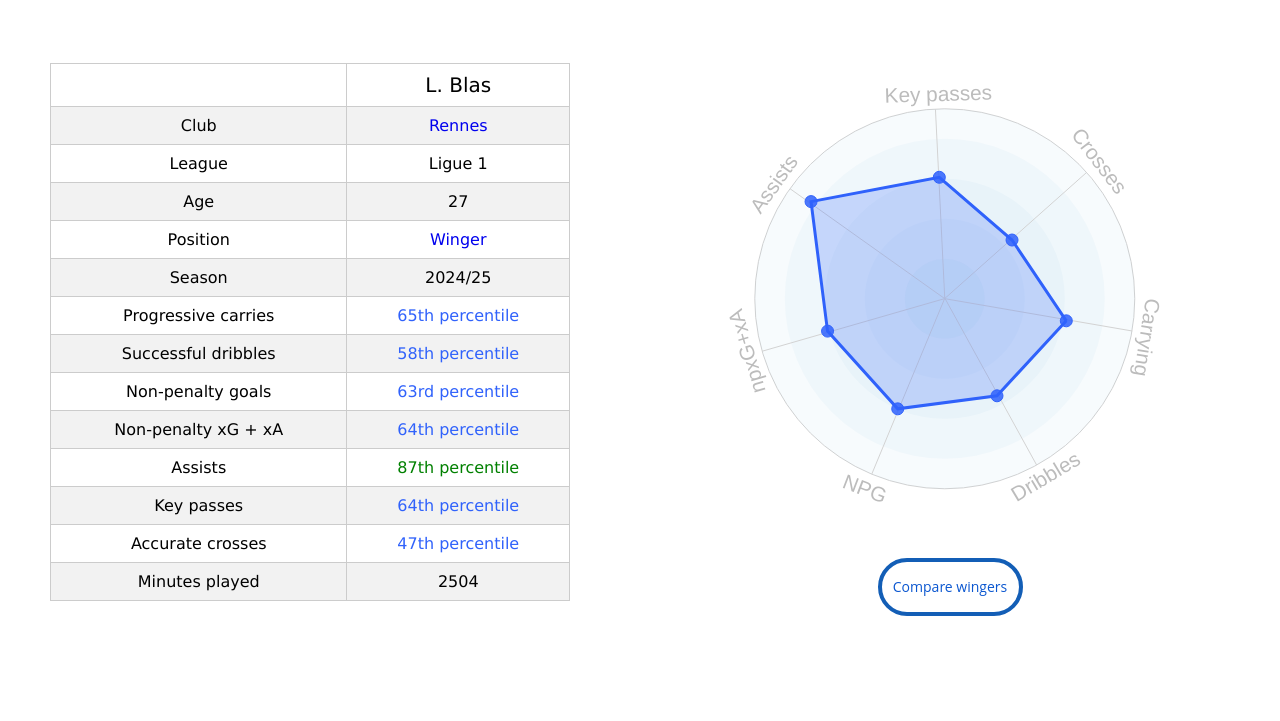
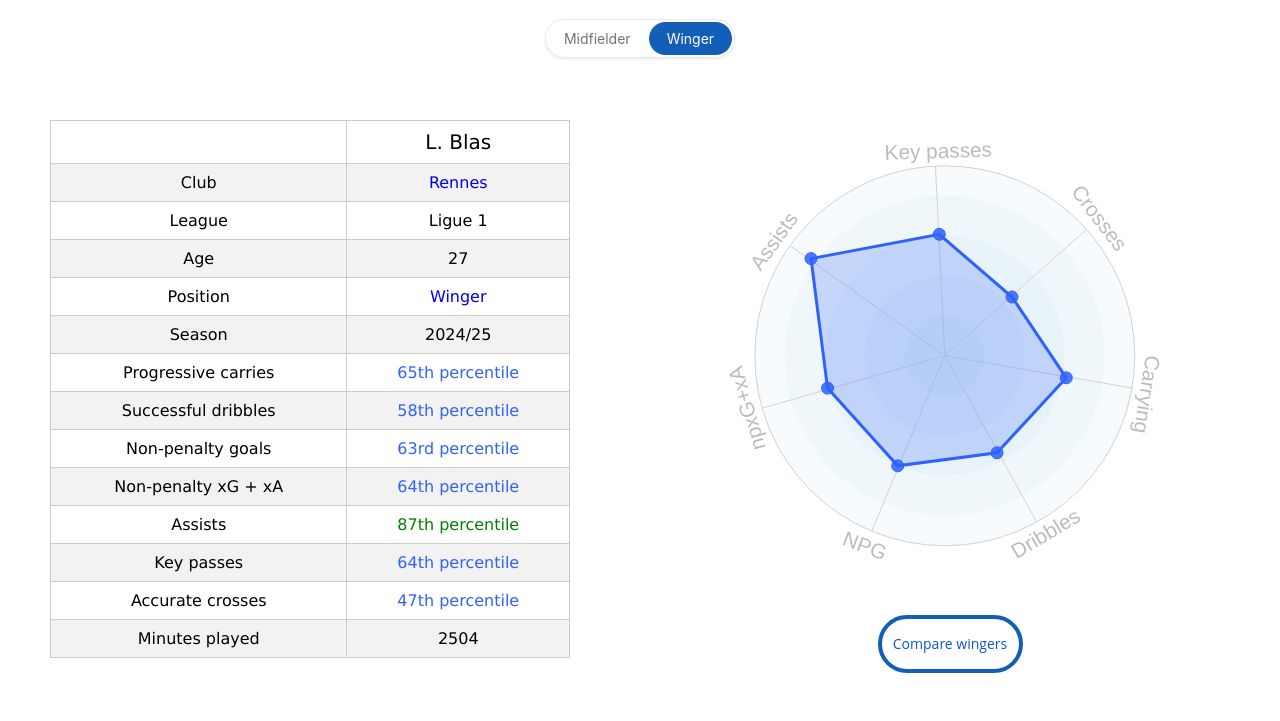
Before and after one commit to ohlitmybad/L_Blas_Winger_stats, a plain HTML site: page index.html in a window 1280 px wide. Shown: the part 70-791 px from the top of the page. Drawn offline with nearby package versions, Linux system fonts and the light colour scheme; no server answers; a script that the page names is missing.

Commit message:
Update index.html

```diff
--- a/index.html
+++ b/index.html
@@ -705,10 +705,71 @@ svg text
     </div>
   </div></div>
 </header>
+    <div class="position-toggle-container">
+        <div class="position-toggle">
+            <a href="https://datamb.football/L_Blas_Midfielder_stats" class="position-btn">Midfielder</a><a href="https://datamb.football/L_Blas_Winger_stats" class="position-btn active">Winger</a>
+        </div>
+    </div>
+
 <script async src="https://pagead2.googlesyndication.com/pagead/js/adsbygoogle.js?client=ca-pub-7677714701428206"
      crossorigin="anonymous"></script>
      <script src="https://cdnjs.cloudflare.com/ajax/libs/xlsx/0.16.9/xlsx.full.min.js"></script>
-</head>
+
+    <style>
+    /* Position Toggle Styles */
+    .position-toggle-container {
+        display: flex;
+        justify-content: center;
+        margin: 10px 0 8px 0;
+        padding: 0 20px;
+    }
+
+    /* Mobile responsive */
+    @media only screen and (max-width: 1048px) {
+        .position-toggle-container {
+            margin: 8px 0 -25px 0;
+        }
+    }
+
+    .position-toggle {
+        display: flex;
+        background: white;
+        border: 1px solid #e9ecef;
+        border-radius: 20px;
+        overflow: hidden;
+        box-shadow: 0 1px 3px rgba(0,0,0,0.1);
+        gap: 2px;
+        padding: 2px;
+    }
+
+    .position-btn {
+        padding: 8px 16px;
+        border: none;
+        background: transparent;
+        cursor: pointer;
+        font-family: -apple-system, BlinkMacSystemFont, 'Segoe UI', Roboto, Oxygen, Ubuntu, Cantarell, 'Helvetica Neue', sans-serif;
+        font-size: 14px;
+        font-weight: 400;
+        color: #6c757d;
+        transition: all 0.15s ease-in-out;
+        text-decoration: none;
+        display: inline-block;
+        min-width: 80px;
+        text-align: center;
+        white-space: nowrap;
+        border-radius: 18px;
+        box-sizing: border-box;
+    }
+
+    .position-btn.active {
+        background: #135eb7;
+        color: white;
+        text-decoration: none;
+        padding: 8px 18px;
+        pointer-events: none;
+    }
+    </style>
+    </head>
 
 <script async src="https://www.googletagmanager.com/gtag/js?id=G-PSBMXX80EF"></script>
 <script>
```
